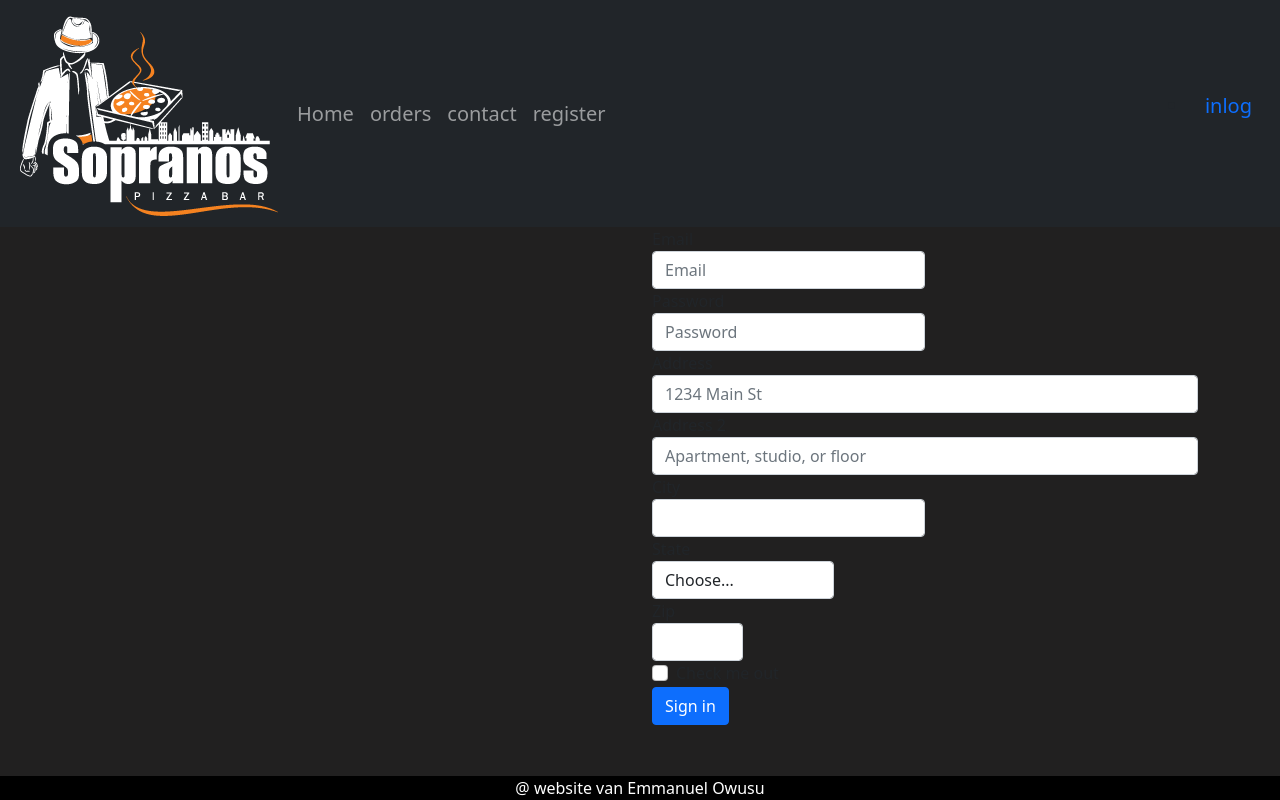
After one commit to 302559845/-pizzasopranos, a Symfony app: template templates/contact_contoller/index.html.twig in a window 1280 px wide. The commit adds this page. Run offline with Twig, Linux system fonts and the light colour scheme; the template is opened without the code that fills it, so the values that code supplies are empty; some libraries are stand-ins or nearby versions.

Commit message:
contact pagina toegevoegd

```diff
--- /dev/null
+++ b/public/contact.css
@@ -0,0 +1,4 @@
+body{
+    background-color: black;
+    background: #5eb5e0;
+}
--- a/templates/base.html.twig
+++ b/templates/base.html.twig
@@ -42,7 +42,7 @@
                     <a class="nav-link" href="{{ path('app_order') }}">orders</a>
                 </li>
                 <li class="nav-item">
-                    <a class="nav-link" href="">contact</a>
+                    <a class="nav-link" href="{{ path('app_contact_contoller') }}">contact</a>
                 </li>
                 <li class="nav-item">
                     <a class="nav-link" href="{{ path('app_register') }}">register</a>
--- /dev/null
+++ b/templates/contact_contoller/index.html.twig
@@ -0,0 +1,68 @@
+{% extends 'base.html.twig' %}
+
+{% block title %}Hello ContactContollerController!{% endblock %}
+
+{% block body %}
+<style>
+    body{
+        background-color: #212020;
+
+    }
+</style>
+
+<div class="container">
+    <div class="row">
+        <div class="col" style="background-image: image()">
+
+        </div>
+        <div class="col">
+            <form>
+                <div class="form-row">
+                    <div class="form-group col-md-6">
+                        <label for="inputEmail4">Email</label>
+                        <input type="email" class="form-control" id="inputEmail4" placeholder="Email">
+                    </div>
+                    <div class="form-group col-md-6">
+                        <label for="inputPassword4">Password</label>
+                        <input type="password" class="form-control" id="inputPassword4" placeholder="Password">
+                    </div>
+                </div>
+                <div class="form-group">
+                    <label for="inputAddress">Address</label>
+                    <input type="text" class="form-control" id="inputAddress" placeholder="1234 Main St">
+                </div>
+                <div class="form-group">
+                    <label for="inputAddress2">Address 2</label>
+                    <input type="text" class="form-control" id="inputAddress2" placeholder="Apartment, studio, or floor">
+                </div>
+                <div class="form-row">
+                    <div class="form-group col-md-6">
+                        <label for="inputCity">City</label>
+                        <input type="text" class="form-control" id="inputCity">
+                    </div>
+                    <div class="form-group col-md-4">
+                        <label for="inputState">State</label>
+                        <select id="inputState" class="form-control">
+                            <option selected>Choose...</option>
+                            <option>...</option>
+                        </select>
+                    </div>
+                    <div class="form-group col-md-2">
+                        <label for="inputZip">Zip</label>
+                        <input type="text" class="form-control" id="inputZip">
+                    </div>
+                </div>
+                <div class="form-group">
+                    <div class="form-check">
+                        <input class="form-check-input" type="checkbox" id="gridCheck">
+                        <label class="form-check-label" for="gridCheck">
+                            Check me out
+                        </label>
+                    </div>
+                </div>
+                <button type="submit" class="btn btn-primary">Sign in</button>
+            </form>
+        </div>
+    </div>
+</div>
+{% endblock %}
```
Also changed, not shown: src/Controller/ContactController.php (added, +18 -0 lines), templates/order/index.html.twig (+3 -10 lines).
